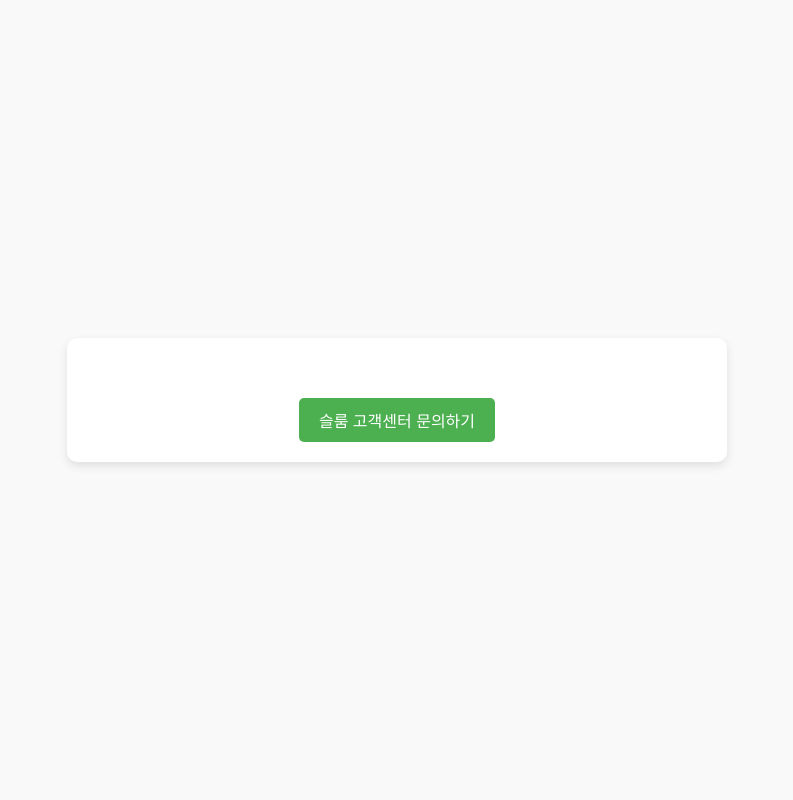
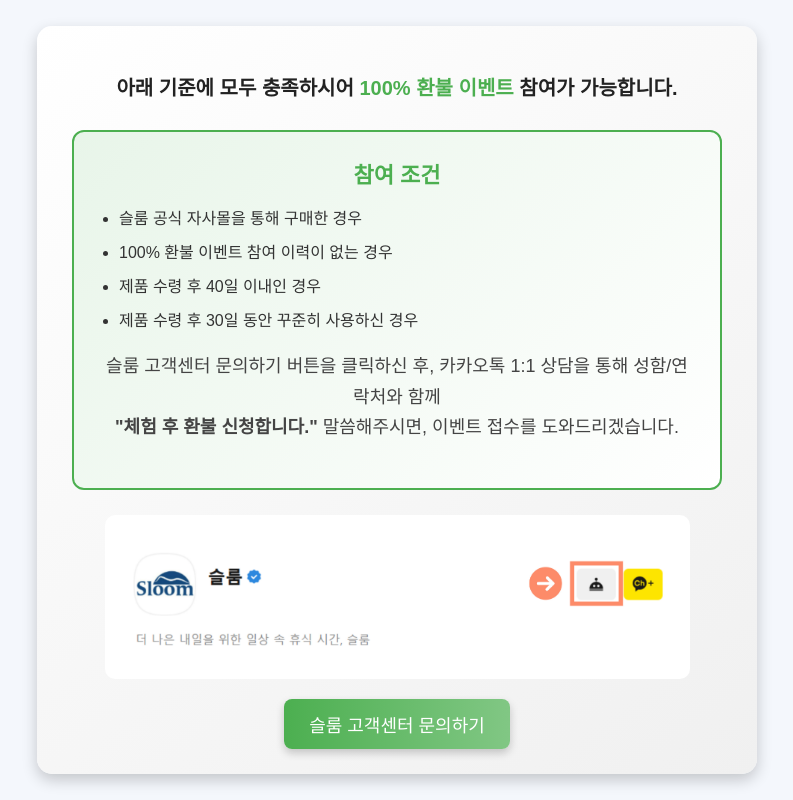
Before and after one commit to sdefgbhnjmj/100_percent_refund_page, a Flask app: page /result in a window 1280 px wide. Shown: the whole page, without its empty margins (243-1036 px from the left). Run offline with Flask 2, Linux system fonts and the light colour scheme.

Commit message:
Initial commit

```diff
--- a/templates/result.html
+++ b/templates/result.html
@@ -6,8 +6,8 @@
     <title>결과</title>
     <style>
         body {
-            font-family: Arial, sans-serif;
-            background-color: #f9f9f9;
+            font-family: "Noto Sans KR", Arial, sans-serif;
+            background-color: #f4f7fc;
             margin: 0;
             padding: 0;
             display: flex;
@@ -16,44 +16,47 @@
             height: 100vh;
         }
         .container {
-            background: white;
-            padding: 20px 30px;
-            border-radius: 10px;
-            box-shadow: 0 4px 10px rgba(0, 0, 0, 0.1);
+            background: linear-gradient(145deg, #ffffff, #f0f0f0);
+            padding: 25px 35px;
+            border-radius: 15px;
+            box-shadow: 0 6px 15px rgba(0, 0, 0, 0.2);
             text-align: center;
-            max-width: 600px;
+            max-width: 650px;
             width: 100%;
         }
         p {
-            font-size: 16px;
-            color: #555;
+            font-size: 18px;
+            color: #444;
             margin-bottom: 20px;
-            line-height: 1.5;
+            line-height: 1.7;
         }
         p.bold {
             font-weight: bold;
-            color: #333;
+            color: #222;
+            font-size: 20px;
         }
         .highlight {
-            background-color: #f3f3f3;
+            background: linear-gradient(135deg, #e8f5e9, #ffffff);
             border: 2px solid #4CAF50;
-            padding: 20px;
-            border-radius: 10px;
-            margin: 20px 0;
+            padding: 25px;
+            border-radius: 12px;
+            margin: 25px 0;
             font-size: 18px;
             color: #333;
         }
         .highlight strong {
             color: #4CAF50;
-            font-size: 20px;
+            font-size: 22px;
         }
         .highlight ul {
-            list-style-type: none;
-            padding: 0;
+            list-style-type: disc;
+            padding-left: 20px;
+            text-align: left;
         }
         .highlight li {
             margin: 10px 0;
             font-size: 16px;
+            line-height: 1.5;
         }
         img {
             margin: 20px auto;
@@ -63,18 +66,19 @@
             display: block;
         }
         button {
-            background-color: #4CAF50;
+            background: linear-gradient(90deg, #4CAF50, #81C784);
             color: white;
             border: none;
-            padding: 10px 20px;
-            font-size: 16px;
-            border-radius: 5px;
+            padding: 12px 25px;
+            font-size: 18px;
+            border-radius: 8px;
             cursor: pointer;
-            transition: background-color 0.3s ease;
-            margin-top: 20px;
+            transition: all 0.3s ease;
+            box-shadow: 0 4px 8px rgba(0, 0, 0, 0.2);
         }
         button:hover {
-            background-color: #45a049;
+            background: linear-gradient(90deg, #388E3C, #66BB6A);
+            box-shadow: 0 6px 12px rgba(0, 0, 0, 0.3);
         }
         a {
             text-decoration: none;
@@ -84,23 +88,20 @@
 </head>
 <body>
     <div class="container">
-        <p class="bold">{{ data['message']|safe }}</p> <!-- safe 필터로 HTML 렌더링 -->
+        <p class="bold">아래 기준에 모두 충족하시어 <span style="color:#4CAF50;">100% 환불 이벤트</span> 참여가 가능합니다.</p>
 
-        {% if data['message'] == '아래 기준에 모두 충족하시어 100% 환불 이벤트 참여가 가능합니다.' %}
         <div class="highlight">
-                <strong>아래 기준에 모두 충족하시어 100% 환불 이벤트 참여가 가능합니다.</strong>
+            <strong>참여 조건</strong>
             <ul>
                 <li>슬룸 공식 자사몰을 통해 구매한 경우</li>
                 <li>100% 환불 이벤트 참여 이력이 없는 경우</li>
                 <li>제품 수령 후 40일 이내인 경우</li>
                 <li>제품 수령 후 30일 동안 꾸준히 사용하신 경우</li>
             </ul>
-                <p>슬룸 고객센터 문의하기 버튼을 클릭하신 후, 카카오톡 1:1 상담을 통해 성함/연락처와 함께 "체험 후 환불 신청합니다." 말씀해주시면, 이벤트 접수를 도와드리겠습니다.</p>
+            <p>슬룸 고객센터 문의하기 버튼을 클릭하신 후, 카카오톡 1:1 상담을 통해 성함/연락처와 함께<br><b>"체험 후 환불 신청합니다."</b> 말씀해주시면, 이벤트 접수를 도와드리겠습니다.</p>
         </div>
-            <img src="{{ url_for('static', filename='images/customer_center.jpg') }}" alt="고객센터 안내 이미지">
-        {% endif %}
-
-        <button onclick="window.location.href='http://pf.kakao.com/_hFwPK'">슬룸 고객센터 문의하기</button> <!-- 버튼 텍스트 변경 -->
+        <img src="customer_center.jpg" alt="고객센터 안내 이미지">
+        <button onclick="window.location.href='http://pf.kakao.com/_hFwPK'">슬룸 고객센터 문의하기</button>
     </div>
 </body>
 </html>
```
Lines whose indentation alone changed are shown as unchanged.
